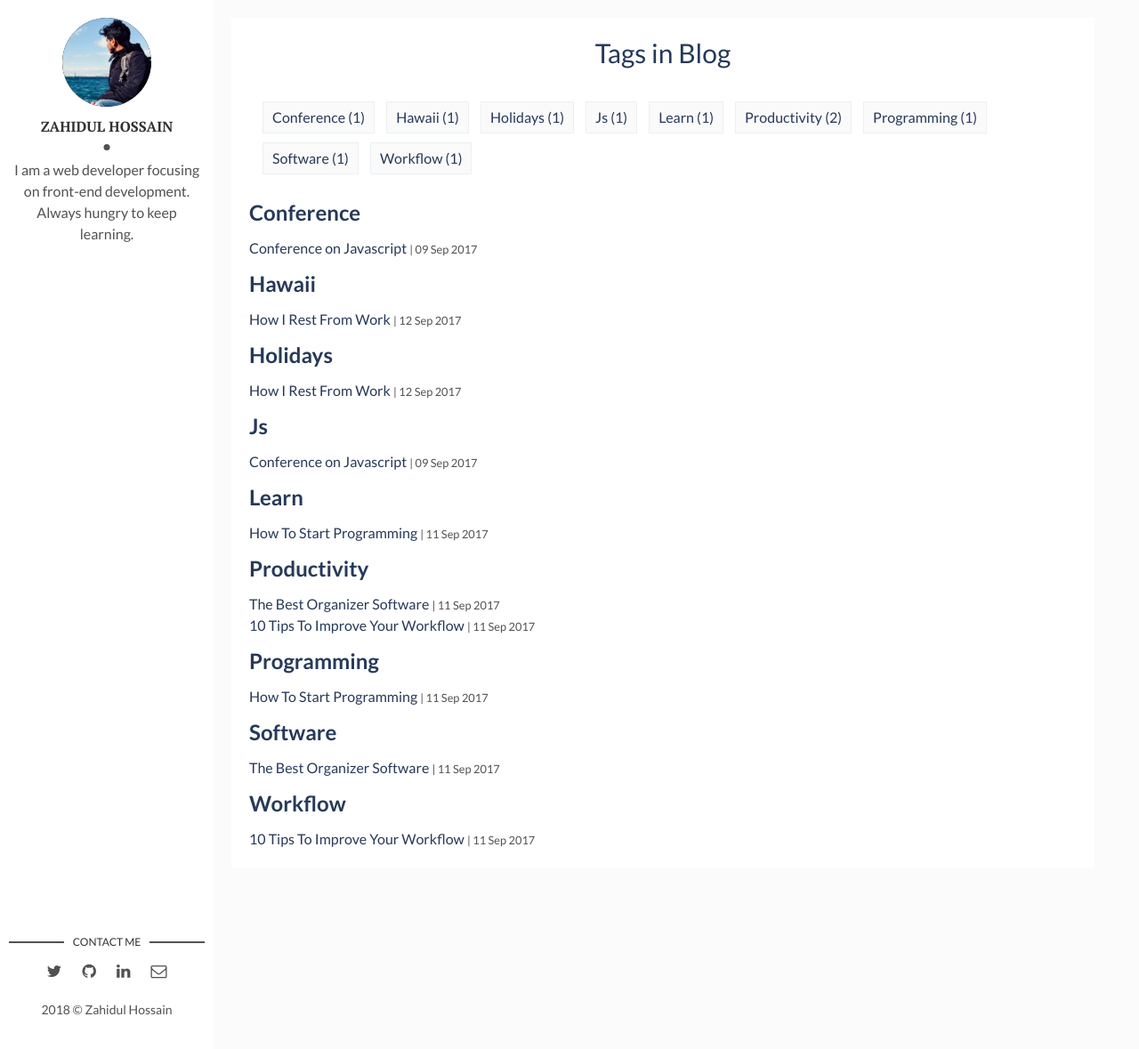
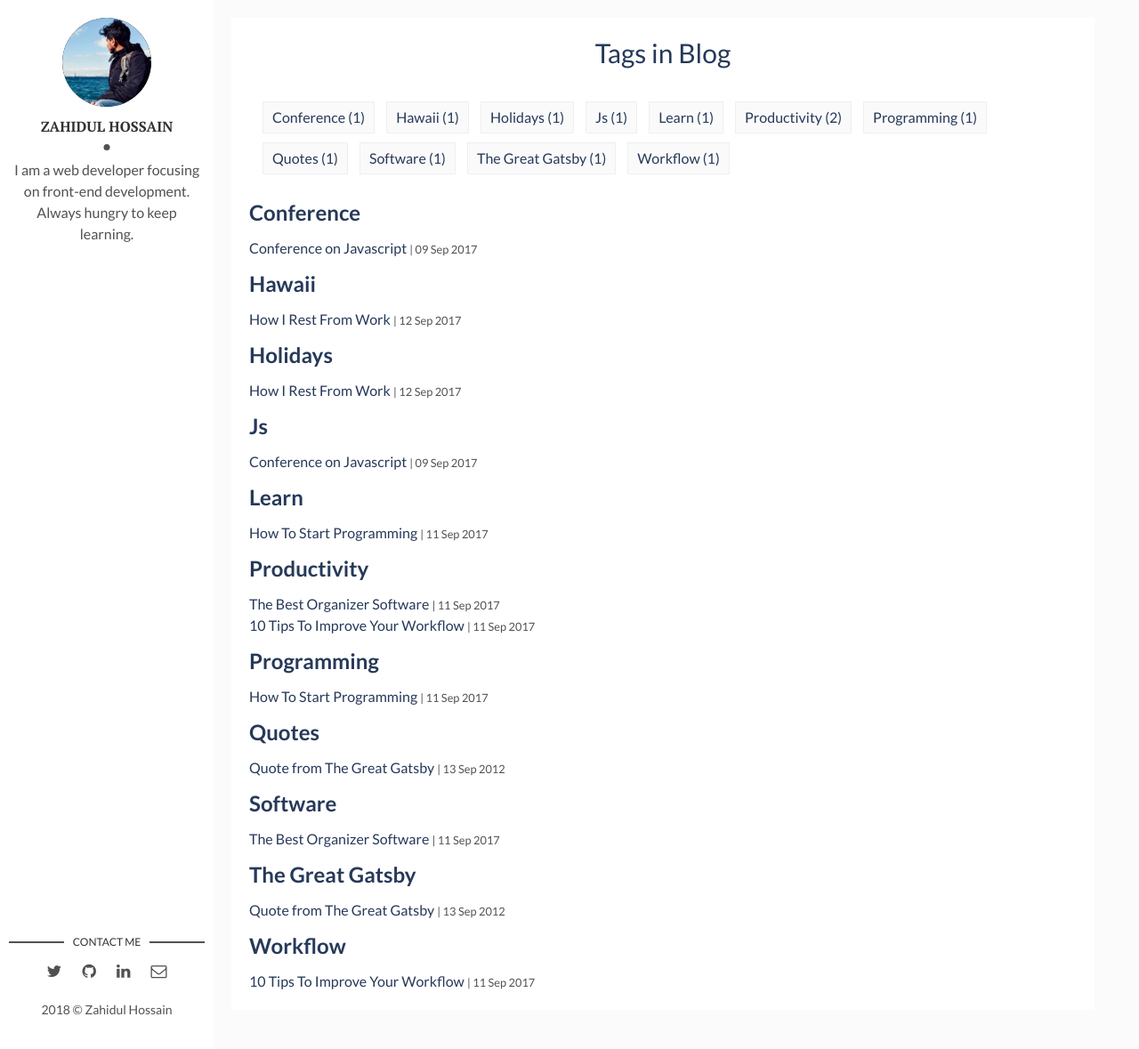
Before and after one commit to choyan/choyan.github.io, a Jekyll site: the page built from tags.html, in a window 1280 px wide and 1179 px high. Shown: the whole window at 89% size. Built offline with Jekyll 4.4.1, drawn with Linux system fonts in a browser that asks for light colours.

Commit message:
updated post image

```diff
--- a/_posts/2012-09-13-quote-from-the-great-gatsby.markdown
+++ b/_posts/2012-09-13-quote-from-the-great-gatsby.markdown
@@ -3,6 +3,8 @@ layout: post
 title:  "Quote from The Great Gatsby"
 date:   2012-09-13 19:28:02 +0600
 categories: quotes
+img: gatsby.jpg
+tags: [Quotes, The Great Gatsby]
 ---
 I want to share some beautiful quotes I learned a few days ago. All of these are from the famous novel “The Great Gatsby”.
 
```
Also changed, not shown: assets/img/gatsby.jpg (added).
